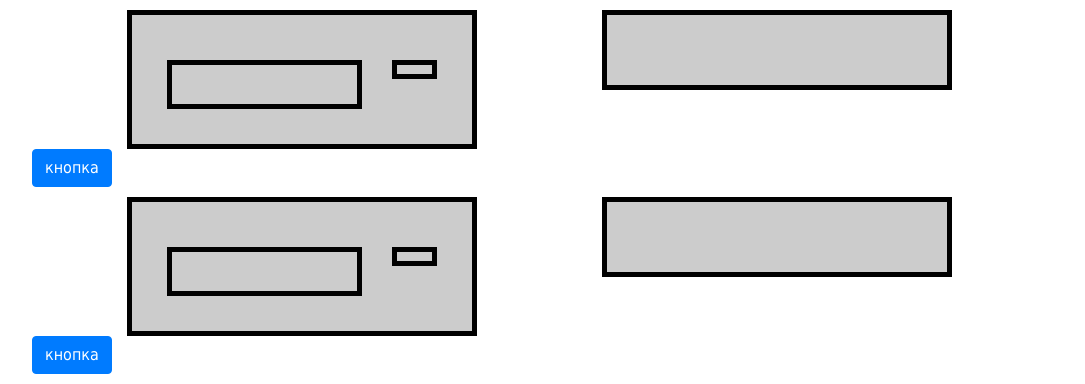
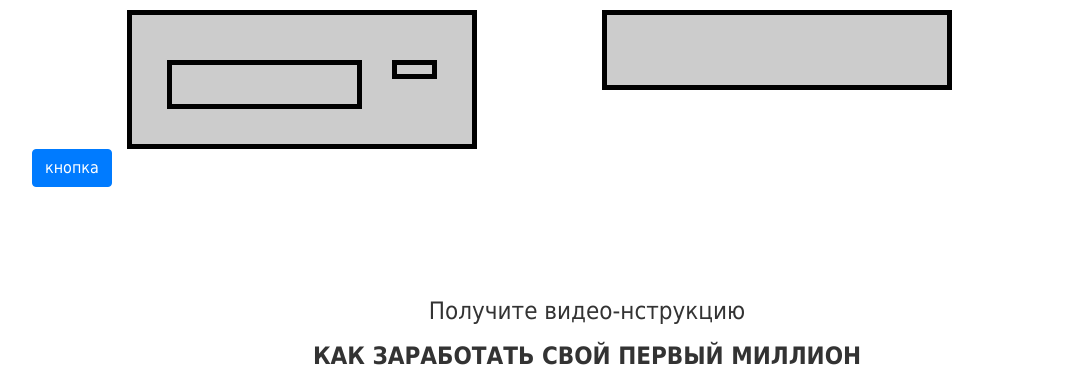
Before and after one commit to slsnsk/slsnsk.github.io, a plain HTML site: page MySecondProject/index.html in a window 1280 px wide. Shown: the top 384 px of the page, without its empty margins (53-1138 px from the left). Drawn offline with Linux system fonts and the light colour scheme; grey boxes are pictures that could not be loaded.

Commit message:
Revert "Новый div"
This reverts commit 1e284f5c81053fb1d8fc73843b64596ee27d63b9.

```diff
--- a/MySecondProject/index.html
+++ b/MySecondProject/index.html
@@ -1,6 +1,5 @@
 <!DOCTYPE html>
 <html lang="en">
-
 <head>
 	<meta charset="UTF-8">
 	<meta name="viewport" content="width=device-width, initial-scale=1.0">
@@ -9,7 +8,6 @@
 	<link rel="stylesheet" href="css/style.css"> <!-- подключение стилей -->
 
 </head>
-
 <body>
 <div class="container">
 	<div class="row">
@@ -32,26 +30,7 @@
 	<button class="btn btn-primary">кнопка</button>
 </div>
 
-   <div class="container">
-      <div class="row">
-         <div class="col-lg-4 offset-lg-1">
-            <div class="box">
-               <div class="row">
-                  <div class="col-lg-9">
-                     <div class="box"></div>
-                  </div>
-                  <div class="col-lg-3">
-                     <div class="box"></div>
-                  </div>
-               </div>
-            </div>
-         </div>
-         <div class="col-lg-4 offset-lg-1">
-            <div class="box"></div>
-         </div>
-      </div>
-      <button class="btn btn-primary">кнопка</button>
-   </div>
+
 
 
 <div class="header">
@@ -62,15 +41,13 @@
 </h1>
     <div class="main">
 	   <div class="video">
-            <iframe width="550" height="309" src="https://www.youtube.com/embed/B0XGVsqV7jE" frameborder="0"
-               allow="accelerometer; autoplay; clipboard-write; encrypted-media; gyroscope; picture-in-picture"
-               allowfullscreen></iframe>
+	   	<iframe width="550" height="309" src="https://www.youtube.com/embed/B0XGVsqV7jE" frameborder="0" allow="accelerometer; autoplay; clipboard-write; encrypted-media; gyroscope; picture-in-picture" allowfullscreen></iframe>
 	   </div>
        <div class="form">
        	<form action="#"></form>
        	<P class="form-header">Введите свой email</P>
-            <input type="text" placeholder="Введите свое имя"> <!-- тектс-атрибут -->
-            <input type="text" placeholder="Введите ваш e-male"> <!-- тектс-атрибут -->
+		<input type="text" placeholder="Введите свое имя">    <!-- тектс-атрибут -->
+		<input type="text" placeholder="Введите ваш e-male">    <!-- тектс-атрибут -->
        <button class="form-btn">Получить инструкцию</button>
        </div>
     </div>
@@ -96,12 +73,11 @@
 	</div>
 
 		</div>
-         <button class="form-btn">Получить инструкцию </button>
+		<button class="form-btn">Получить инструкцию	</button>
 </div>
 
 
 </div>
 
 </body>
-
 </html>
```
Lines whose indentation alone changed are shown as unchanged.
